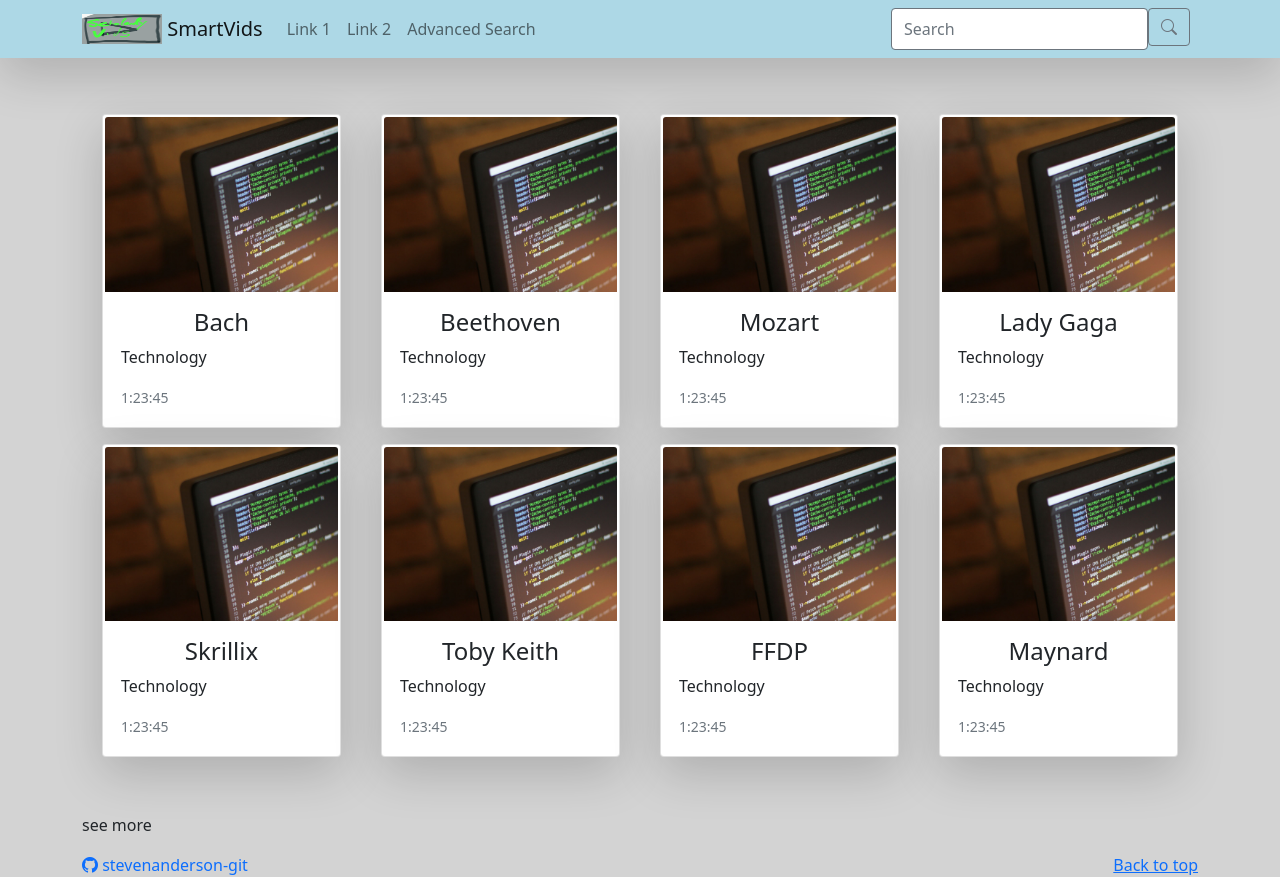
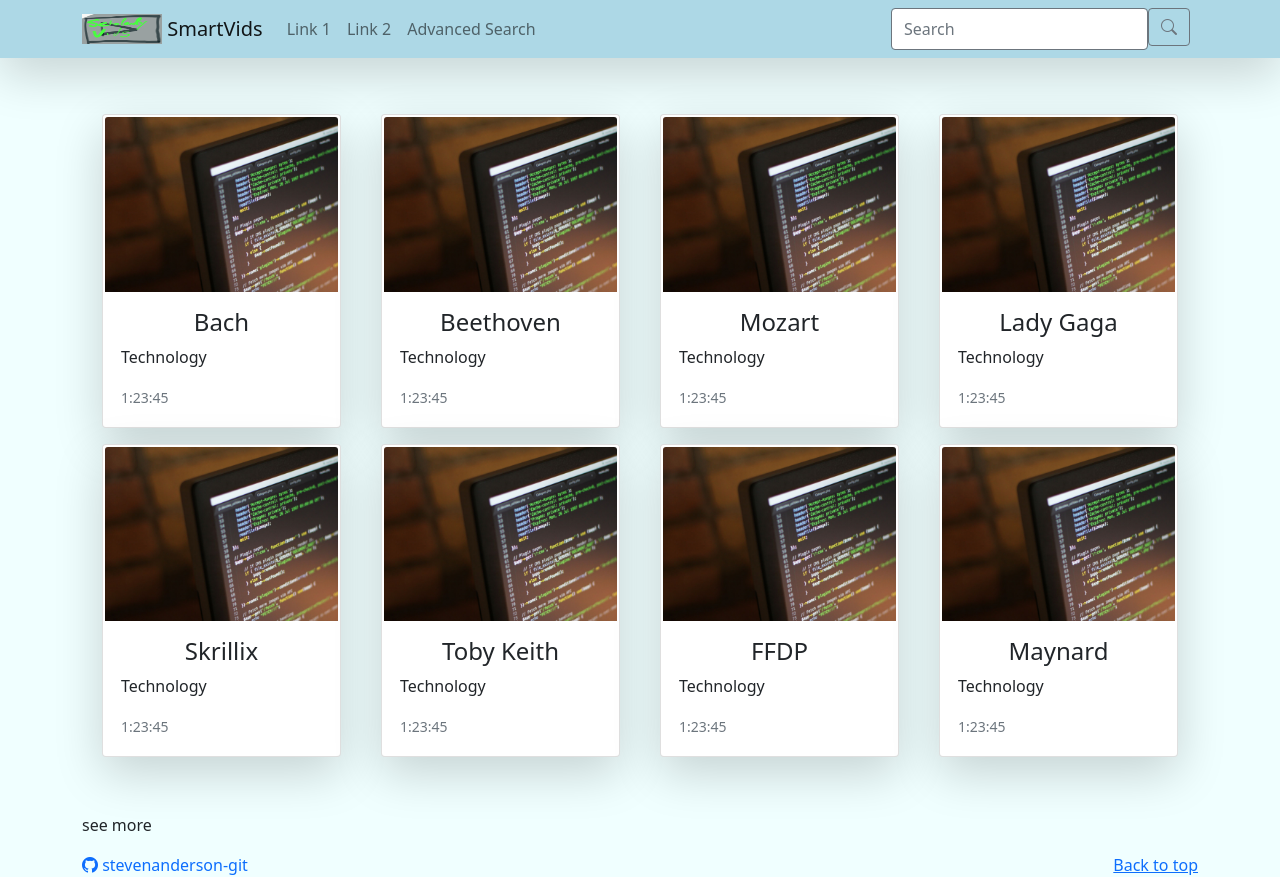
Before and after one commit to stevenanderson-git/scholarlyvids, a Flask app: page / in a window 1280 px wide. Run offline with Flask 2, Linux system fonts and the light colour scheme.

Commit message:
color fixes

```diff
--- a/flaskr/static/css/base.css
+++ b/flaskr/static/css/base.css
@@ -3,7 +3,7 @@ main > .container{
 }
 
 body {
-    background: lightgray;
+    background: azure;
 }
 
 .navbar {
@@ -32,4 +32,5 @@ body {
 
 .card:hover .card-title{
     font-weight: bold;
+    color: black;
 }
--- a/flaskr/templates/viewer.html
+++ b/flaskr/templates/viewer.html
@@ -13,6 +13,7 @@
                     <div class="card-body">
                         <p class="h4 card-title">{{video.video_title}}</p>
 
+                        <!--change this to have a category tag icon instead?-->
                         <p class="card-text">{{video.category}}</p>
 
                         <small class="text-muted">{{video.runtime}}</small>
```
